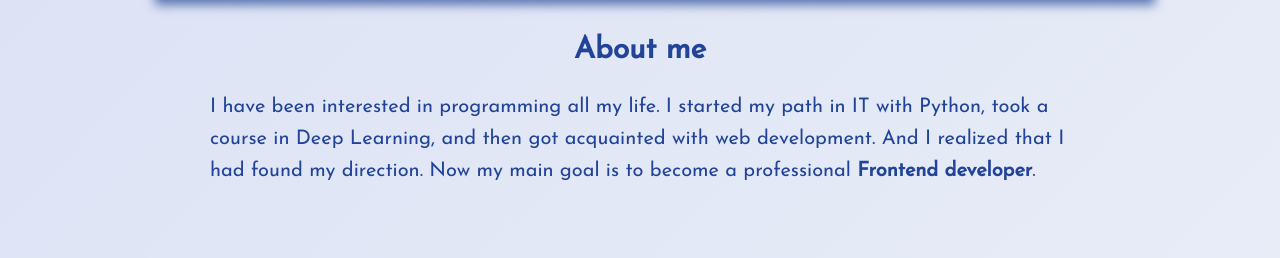
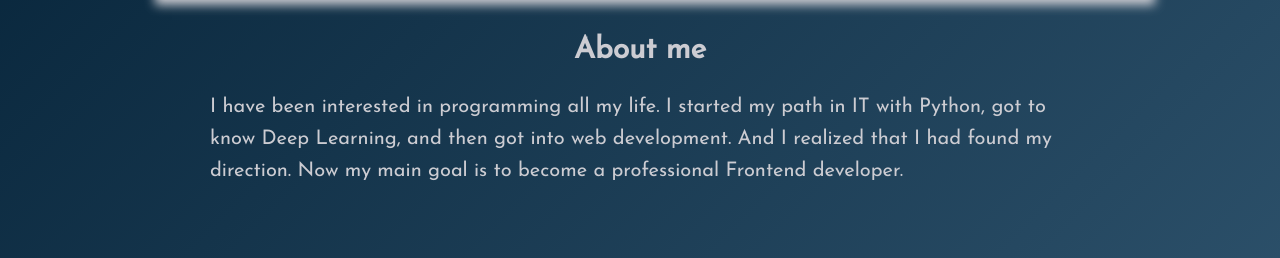
Before and after one commit to natanchik/portfolio, a website built with webpack: page src/index.html in a window 1280 px wide. Shown: the part 364-622 px from the top of the page. Built offline with nearby package versions, Linux system fonts and the light colour scheme.

Commit message:
feat: change styles and description

```diff
--- a/src/components/about-me.ts
+++ b/src/components/about-me.ts
@@ -1,8 +1,8 @@
 export const aboutMe = document.createElement('div');
 aboutMe.classList.add('about-me');
 
-const aboutMeText = `<p>I have been interested in programming all my life.\n
-I started my path in IT with Python, took a course in Deep Learning, and then got acquainted with web development.\n
-And I realized that I had found my direction.\n
-Now my main goal is to become a professional <strong>Frontend developer</strong>.</p>`;
+const aboutMeText = `<p>I have been interested in programming all my life.
+I started my path in IT with Python, got to know Deep Learning, and then got into web development.
+And I realized that I had found my direction.
+Now my main goal is to become a professional Frontend developer.</p>`;
 aboutMe.innerHTML = `<h2>About me</h2>` + aboutMeText;
--- a/src/style.scss
+++ b/src/style.scss
@@ -1,7 +1,7 @@
-$bg-top: rgb(218, 225, 244);
-$bg-bottom: rgb(239, 242, 249);
-$border: rgb(33, 67, 152, 0.7);
-$font: rgb(33, 67, 152);
+$bg-top: rgb(3, 32, 53);
+$bg-bottom: rgba(43, 87, 118, 0.9);
+$font: rgb(204, 204, 210);
+$border: $font;
 
 html {
   font-size: 10px;
@@ -215,7 +215,7 @@ h4:hover {
   left: calc(50vw - 150px);
   width: 300px;
   height: 300px;
-  z-index: 1;
+  z-index: 10;
   background-color: $bg-top;
   border: 5px solid $border;
   text-align: center;
```
Also changed, not shown: 1 other file.
